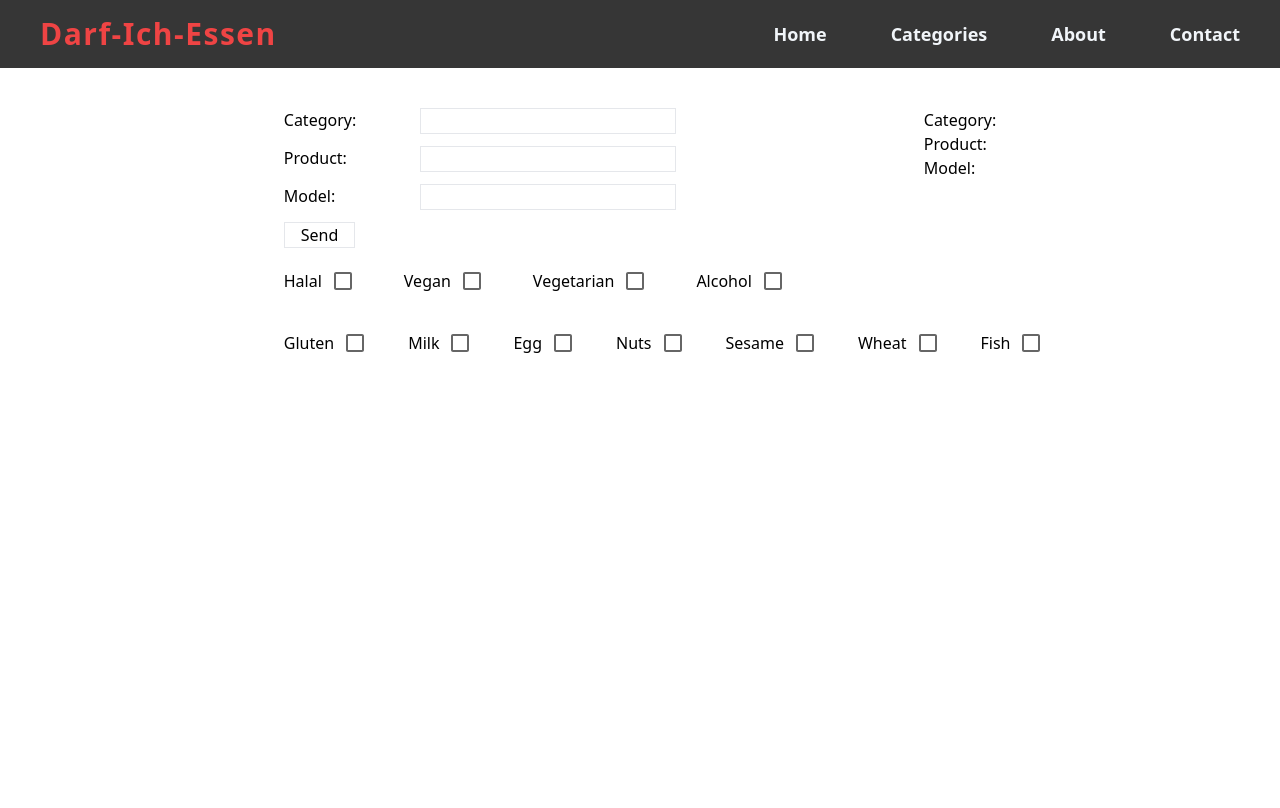
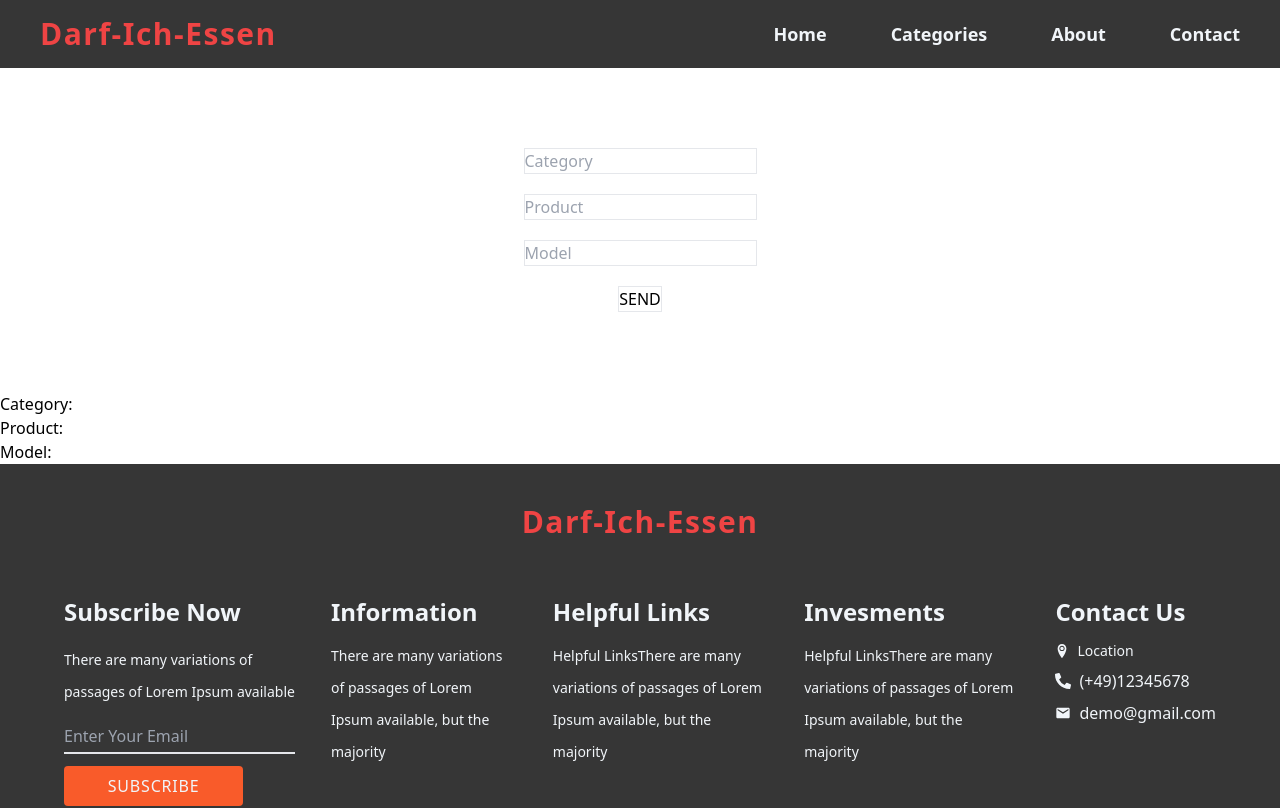
Before and after one commit to rizvan555/D.I.E., a Next.js app: page /addProduct in a window 1280 px wide. Shown: the top 808 px of the page. Built offline with nearby package versions, Linux system fonts and the light colour scheme.

Commit message:
created new page with addProduct function

```diff
--- a/pages/addProduct/index.tsx
+++ b/pages/addProduct/index.tsx
@@ -1,113 +1,90 @@
-import { Checkbox, InputLabel } from '@mui/material';
-import axios from 'axios';
 import { NextPage } from 'next';
-import { useEffect, useState } from 'react';
+import { useState } from 'react';
 
 const AddProduct: NextPage = () => {
-  const [categoryName, setCategoryName] = useState('');
-  const [productName, setProductName] = useState('');
-  const [modelName, setModelName] = useState('');
-  const [inputValue, setInputValue] = useState('');
-  const [mainCheckBoxes, setMainCheckBoxes] = useState([
-    { name: 'Halal', status: true },
-    { name: 'Vegan', status: true },
-    { name: 'Vegetarian', status: true },
-    { name: 'Alcohol', status: true },
+  const [inputs, setInputs] = useState([
+    { title: 'Category', type: 'text', placeholder: 'Category' },
+    { title: 'Product', type: 'text', placeholder: 'Product' },
+    { title: 'Model', type: 'text', placeholder: 'Model' },
   ]);
-  const [allergicCheckBoxes, setAllergicCheckBoxes] = useState([
-    { name: 'Gluten', status: true },
-    { name: 'Milk', status: true },
-    { name: 'Egg', status: true },
-    { name: 'Nuts', status: true },
-    { name: 'Sesame', status: true },
-    { name: 'Wheat', status: true },
-    { name: 'Fish', status: true },
-  ]);
-  const [results, setResults] = useState<string[]>([]);
-
-  const handleCategorySubmit = async (e: any) => {
+  const [categoryValue, setCategoryValue] = useState('');
+  const [productValue, setProductValue] = useState('');
+  const [modelValue, setModelValue] = useState('');
+  const [submittedValuesCategory, setSubmittedValuesCategory] = useState({
+    category: '',
+  });
+  const [submittedValuesProduct, setSubmittedValuesProduct] = useState({
+    product: '',
+  });
+  const [submittedValuesModel, setSubmittedValuesModel] = useState({
+    model: '',
+  });
+  const handleSubmit = (e: any) => {
     e.preventDefault();
-    try {
-      const response = await axios.post('/categories/category', {
-        category: {
-          drink: [],
-        },
+    if (categoryValue) {
+      setSubmittedValuesCategory({
+        category: categoryValue,
       });
-      console.log(response.data);
-    } catch (error) {
-      console.log(error);
+      setCategoryValue('');
+    }
+    if (productValue) {
+      setSubmittedValuesProduct({
+        product: productValue,
+      });
+      setProductValue('');
+    }
+    if (modelValue) {
+      setSubmittedValuesModel({
+        model: modelValue,
+      });
+      setModelValue('');
     }
   };
 
-  const addProduct = () => {
-    if (inputValue) {
-      const newResults = [...results, inputValue];
-      setResults(newResults);
-    }
-    setInputValue('')
-  };
-
   return (
-    <div className="flex justify-center mt-10 h-[100vh]">
-      <form className="flex flex-col gap-3" onSubmit={handleCategorySubmit}>
-        <label className="flex gap-2">
-          <h3 className="w-[10vw]">Category:</h3>
+    <div>
+      <form
+        onSubmit={handleSubmit}
+        className="flex flex-col gap-5 justify-center items-center m-20"
+      >
+        {inputs.map((input, index) => (
+          <div className="" key={index}>
+            {input.title === 'Category' && (
               <input
-            type="text"
-            value={categoryName}
-            onChange={(e) => setCategoryName(e.target.value)}
-            className="border w-[20vw]"
+                value={categoryValue}
+                onChange={(e) => setCategoryValue(e.target.value)}
+                type={input.type}
+                placeholder={input.placeholder}
+                className="border"
               />
-        </label>
-        <label className="flex gap-2">
-          <h3 className="w-[10vw]">Product:</h3>
+            )}
+            {input.title === 'Product' && (
               <input
-            type="text"
-            value={productName}
-            onChange={(e) => setProductName(e.target.value)}
-            className="border w-[20vw]"
+                value={productValue}
+                onChange={(e) => setProductValue(e.target.value)}
+                type={input.type}
+                placeholder={input.placeholder}
+                className="border"
               />
-        </label>
-        <label className="flex gap-2">
-          <h3 className="w-[10vw]">Model:</h3>
+            )}
+            {input.title === 'Model' && (
               <input
-            type="text"
-            value={modelName}
-            onChange={(e) => setModelName(e.target.value)}
-            className="border w-[20vw]"
+                value={modelValue}
+                onChange={(e) => setModelValue(e.target.value)}
+                type={input.type}
+                placeholder={input.placeholder}
+                className="border"
               />
-        </label>
-        <div className="">
-          <button className="border px-4 py2" onClick={addProduct}>
-            Send
-          </button>
-        </div>
-
-        <div className="flex gap-5 flex-col">
-          <div className="flex gap-10">
-            {mainCheckBoxes.map((mainCheckBox, index) => (
-              <div className="flex items-center" key={index}>
-                <h3>{mainCheckBox.name}</h3>
-                <Checkbox />
+            )}
           </div>
         ))}
-          </div>
-
-          <div className="flex gap-8 w-[50vw]">
-            {allergicCheckBoxes.map((allergicCheckBox, index) => (
-              <div className="flex items-center " key={index}>
-                <h4>{allergicCheckBox.name}</h4>
-                <Checkbox />
-              </div>
-            ))}
-          </div>
-        </div>
+        <button className="border" type="submit">
+          SEND
+        </button>
       </form>
-      <div className="flex flex-col">
-        <div>Category: {categoryName}</div>
-        <div>Product: {productName}</div>
-        <div>Model: {modelName}</div>
-      </div>
+      <div>Category: {submittedValuesCategory.category}</div>
+      <div>Product: {submittedValuesProduct.product}</div>
+      <div>Model: {submittedValuesModel.model}</div>
     </div>
   );
 };
```
Lines whose indentation alone changed are shown as unchanged.
